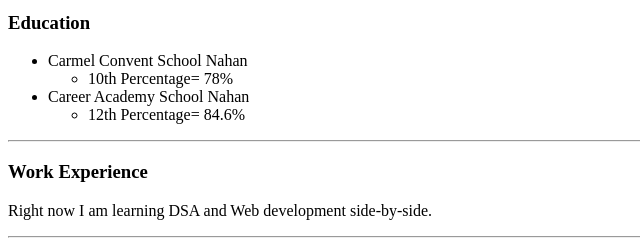
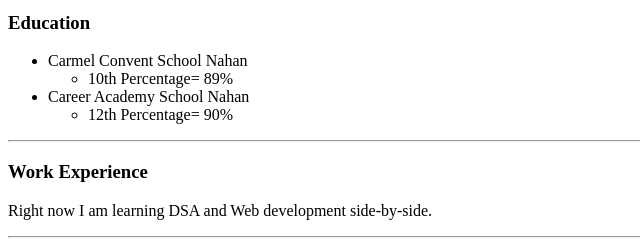
Before and after one commit to ibrahim-khan-02/cv, a plain HTML site: page index.html in a window 1280 px wide. Shown: the part 269-509 px from the top of the page, 0-640 px from the left. Drawn offline with Linux system fonts and the light colour scheme.

Commit message:
Update index.html

```diff
--- a/index.html
+++ b/index.html
@@ -19,12 +19,12 @@
     <ul>
         <li>Carmel Convent School Nahan
             <ul>
-                <li>10th Percentage= 78%</li>
+                <li>10th Percentage= 89%</li>
             </ul>
         </li>
         <li>Career Academy School Nahan
             <ul>
-                <li>12th Percentage= 84.6%</li>
+                <li>12th Percentage= 90%</li>
             </ul>
         </li>
     </ul>
```
